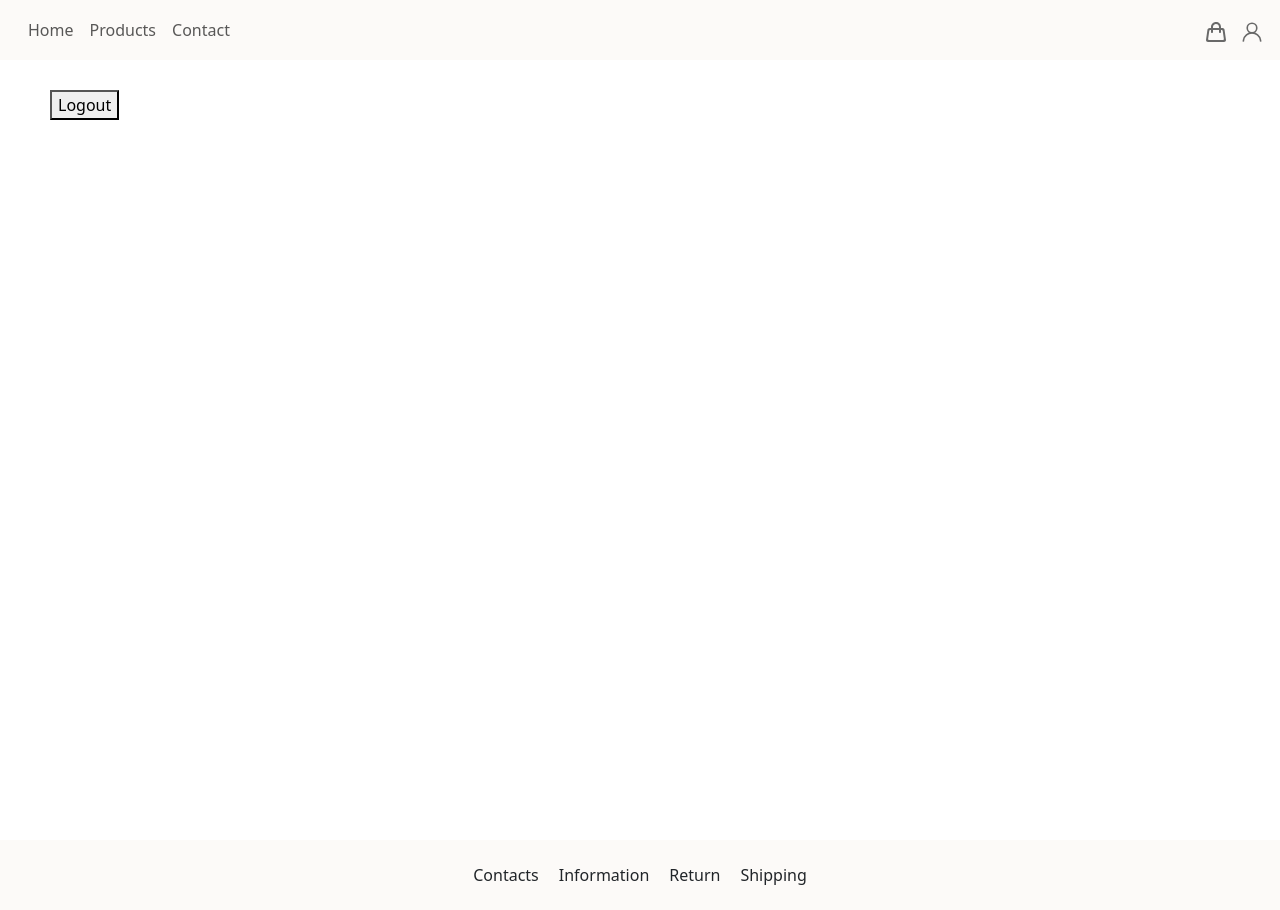
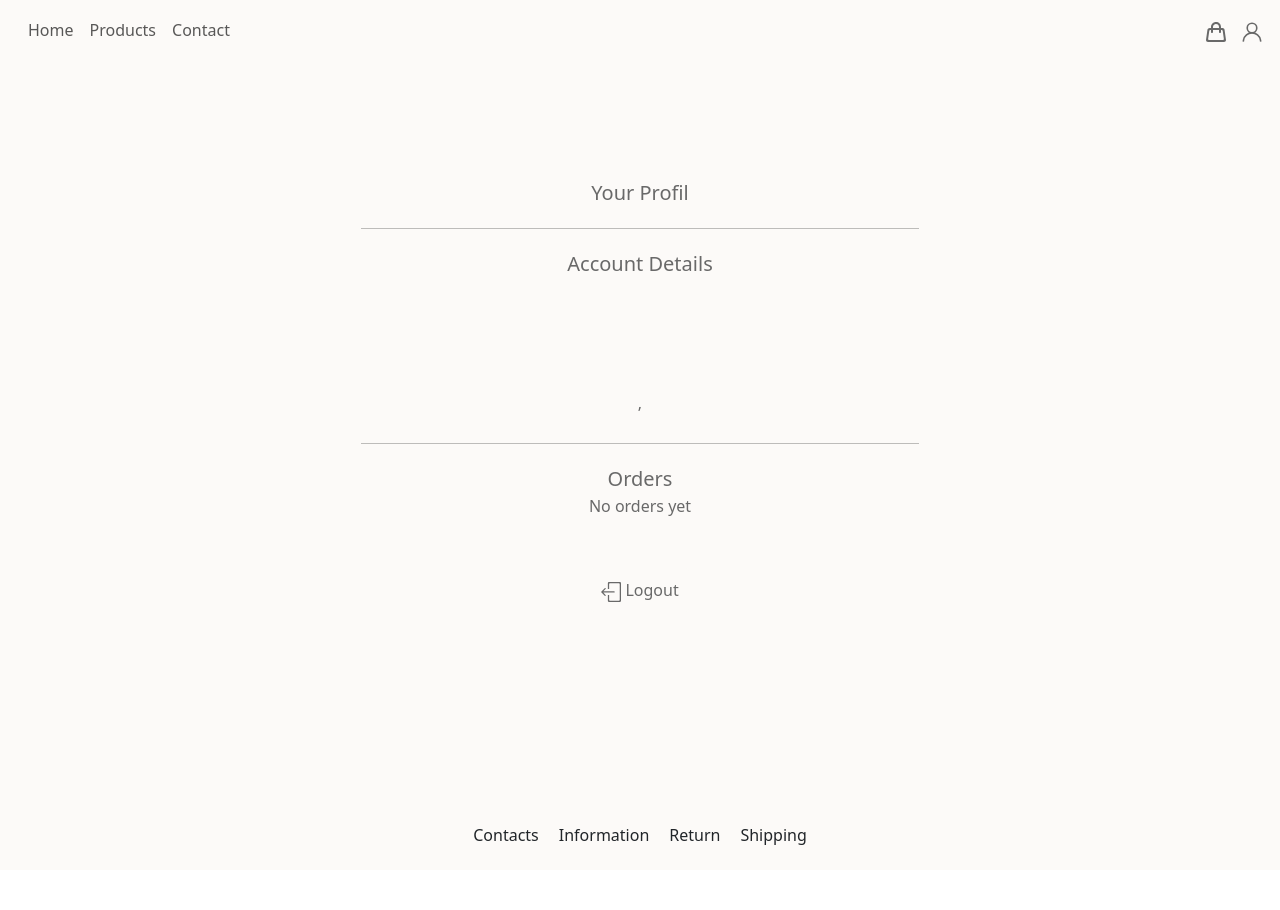
Before and after one commit to SrwaFarkha/Al-isha, an Angular app: page /account in a window 1280 px wide. After the commit the page ends 870 px from the top, so only its background shows below. Built offline with nearby package versions, Linux system fonts and the light colour scheme; sample sign-in values are in the browser's storage.

Commit message:
Design for account page

```diff
--- a/src/app/account/account.component.css
+++ b/src/app/account/account.component.css
@@ -1,9 +1,63 @@
-.grid-container{
-    display: grid;
-    height: 100vh;
+.container{
+  display: flex;
+  flex-direction: column;
+  align-items: center;
+  text-align: center;
 
 }
 
+.grid-container{
+  display: flex;
+  justify-content: center;
+  align-items: center;
+  min-height: 100vh;
+  padding: 60px 20px 20px 20px;
+  color: #696969;
+  background-color: #FCFAF8;
+
+}
+
+
+
 .logout{
-  padding: 50px
+  padding: 50px;
+
 }
+
+.logout button {
+  width: 100%;
+  padding: 10px;
+  background-color: #FCFAF8;
+  border: none;
+  color: #696969;
+  font-size: 16px;
+  border-radius: 4px;
+  cursor: pointer;
+}
+
+.line{
+  border: none;
+  height: 1px;
+  background-color: black;
+  margin: 20px 0;
+  width: 50%;
+}
+
+.profil {
+  display: flex;
+  flex-direction: column;
+  gap: 5px;
+  margin-top: 20px;
+}
+
+.profil a {
+  text-decoration: none;
+  font-size: 16px;
+  padding: 8px 15px;
+  border-radius: 5px;
+  transition: 0.3s;
+}
+
+.title{
+  font-size: 20px;
+}
--- a/src/app/account/account.component.html
+++ b/src/app/account/account.component.html
@@ -1,8 +1,38 @@
 
-<p>account works!</p>
 <div class="grid-container">
-    <div class="logout">
-        <button (click)="logout()">Logout</button>
+    <div class="container">
 
+        <div class="title">
+            Your Profil
+        </div>
+        <hr class="line">
+
+        <div class="title">
+            Account Details
+        </div>
+        <div class="profil" >
+            <a>{{ account?.firstName }} {{ account?.lastName }}</a>
+            <a>{{ account?.email }}</a>
+            <a>{{ account?.phoneNumber }}</a>
+            <a>{{ account?.address?.streetAddress }}</a>
+            <a>{{ account?.address?.postNumber }} {{ account?.address?.city }}, {{ account?.address?.country }}</a>
+        </div>
+        <hr class="line">
+
+        <div class="title">
+            Orders
+        </div>
+        <div>
+            No orders yet
+        </div>
+
+        <div class="logout">
+            <button (click)="logout()">
+                <svg fill="#696969" width="20px" height="20px" viewBox="0 0 32 32" version="1.1" xmlns="http://www.w3.org/2000/svg"><g id="SVGRepo_bgCarrier" stroke-width="0"></g><g id="SVGRepo_tracerCarrier" stroke-linecap="round" stroke-linejoin="round"></g><g id="SVGRepo_iconCarrier"> <path d="M3.651 16.989h17.326c0.553 0 1-0.448 1-1s-0.447-1-1-1h-17.264l3.617-3.617c0.391-0.39 0.391-1.024 0-1.414s-1.024-0.39-1.414 0l-5.907 6.062 5.907 6.063c0.196 0.195 0.451 0.293 0.707 0.293s0.511-0.098 0.707-0.293c0.391-0.39 0.391-1.023 0-1.414zM29.989 0h-17c-1.105 0-2 0.895-2 2v9h2.013v-7.78c0-0.668 0.542-1.21 1.21-1.21h14.523c0.669 0 1.21 0.542 1.21 1.21l0.032 25.572c0 0.668-0.541 1.21-1.21 1.21h-14.553c-0.668 0-1.21-0.542-1.21-1.21v-7.824l-2.013 0.003v9.030c0 1.105 0.895 2 2 2h16.999c1.105 0 2.001-0.895 2.001-2v-28c-0-1.105-0.896-2-2-2z"></path> </g></svg>
+                Logout
+            </button>
+
+        </div>
     </div>
+
 </div>
--- a/src/app/account/login/login.component.ts
+++ b/src/app/account/login/login.component.ts
@@ -33,7 +33,7 @@ export class LoginComponent {
   }
 
   onForgotPassword() {
-    this.router.navigate(['/reset-password']); // Navigate to reset page
+    this.router.navigate(['/reset-password']);
   }
 
   createAccount(){
@@ -53,7 +53,7 @@ export class LoginComponent {
           }
         },
         error: (error: any) => {
-          if (error.status === 404) {
+          if (error.status === 404 || 401) {
             this.loginErrorText = 'Incorrect email or password';
           } else {
             console.error('An error occurred:', error);
--- a/src/app/products/product-details/product-details.component.ts
+++ b/src/app/products/product-details/product-details.component.ts
@@ -16,13 +16,13 @@ export class ProductDetailsComponent {
   productId: string;
   productDetails: any;
   product: any = null;
-  selectedSize: string | null = null; // To store the selected size
+  selectedSize: string | null = null;
   addProductToShoppingCart: any;
-  showSizeNotification: boolean = false; // To manage size selection notification
-  showAddedNotification: boolean = false; // Notification for added to cart
+  showSizeNotification: boolean = false;
+  showAddedNotification: boolean = false;
   filteredData:any;
   productList:any;
-  @Input() any; // Assume product is passed as input
+  @Input() any;
   selectedImage: string;
 
 
@@ -69,11 +69,9 @@ export class ProductDetailsComponent {
   }
 
 
-
-    // Handle the selection of a size
     handleSizeSelection(size: number): void {
-      this.selectedSize = this.sizeMap[size]; // Convert integer to string size
-      this.showSizeNotification = false; // Hide notification if a size is selected
+      this.selectedSize = this.sizeMap[size];
+      this.showSizeNotification = false;
       console.log(`Selected size: ${size}`);
     }
 
@@ -93,27 +91,24 @@ export class ProductDetailsComponent {
 
     addProductToCart(): void {
       if (!this.selectedSize) {
-        // Show notification if no size is selected
         this.showSizeNotification = true;
-        this.showAddedNotification = false; // Ensure other notifications are hidden
+        this.showAddedNotification = false;
         console.log('Please select a size first.');
         return;
       }
 
-      // Example logic for adding the product to the cart
       const cartItem = {
         productId: this.product?.productId,
         productName: this.product?.productName,
         price: this.product?.price,
         size: this.selectedSize,
-        quantity: 1, // Default quantity; you can customize this
+        quantity: 1,
       };
 
-      // Here, you would call a service method to add the product to the backend cart
       this.addProductToShoppingCart.addToCart(cartItem).subscribe({
         next: () => {
-          this.showSizeNotification = false; // Hide size notification
-          this.showAddedNotification = true; // Show added notification
+          this.showSizeNotification = false;
+          this.showAddedNotification = true;
           console.log(`Product added to cart: ${cartItem.productName}, Size: ${cartItem.size}`);
         },
         error: (error) => {
@@ -122,35 +117,25 @@ export class ProductDetailsComponent {
       });
     }
 
-
-
-  // Method to change the main image
   changeMainImage(imageUrl: string): void {
     this.selectedImage = imageUrl;
   }
 
-
   ngOnInit() {
     this.productId = this.route.snapshot.paramMap.get('productId');
 
-    // Fetch product details using the productId
     this.productService.getProduct(this.productId).subscribe((product) => {
       this.productDetails = product;
     });
   }
 
-  //api call
   getProduct(productId:string){
     this.productService.getProduct(productId).subscribe((result) => {
       this.product = result;
-      this.selectedImage = this.product?.images?.[0]?.url || ''; // Initialize the main image
+      this.selectedImage = this.product?.images?.[0]?.url || '';
     },
     (error) => {
       console.error('Failed to fetch product details', error);
-
     });
-
-
   }
-
 }
```
